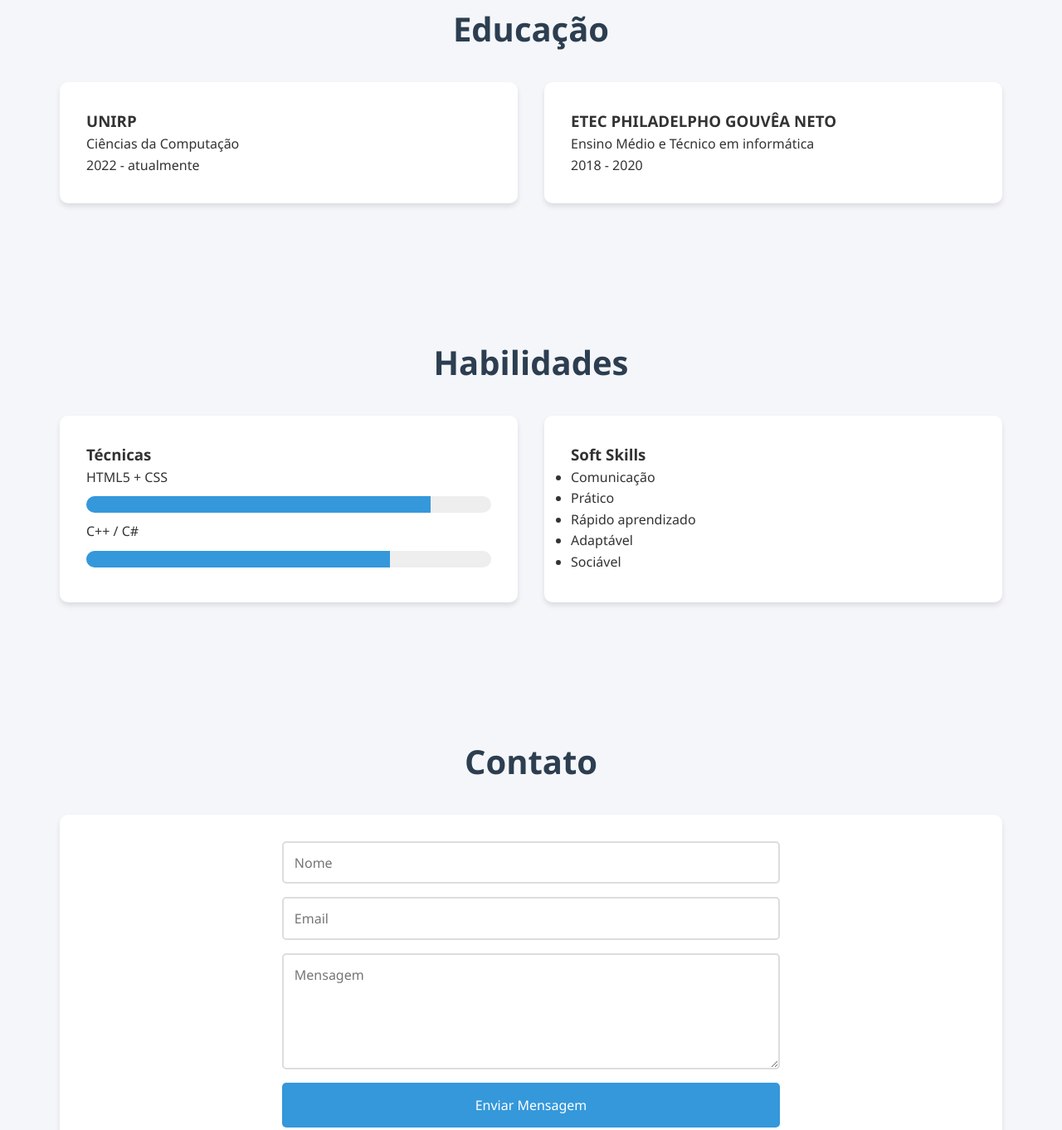
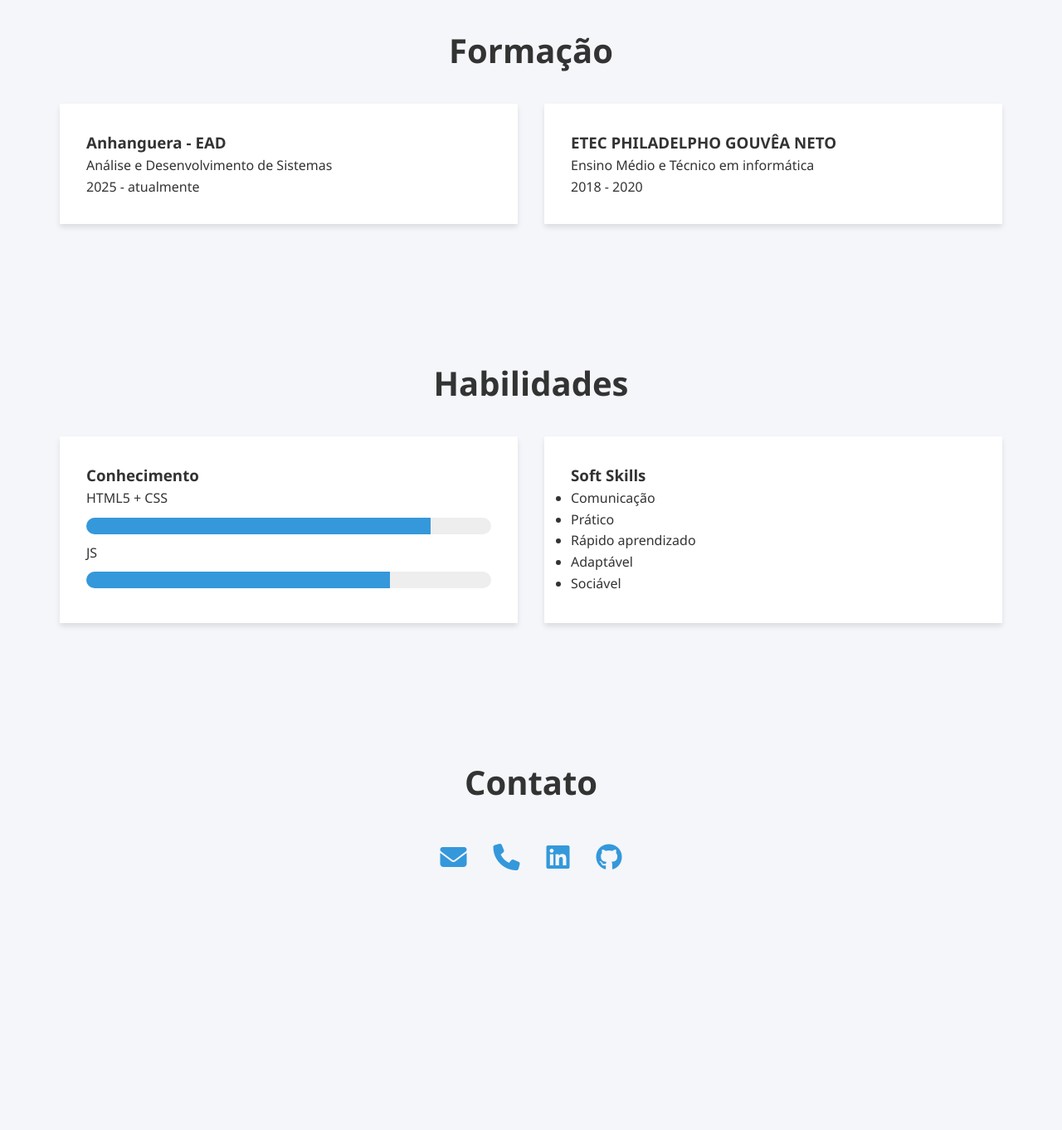
Before and after one commit to ItsTh3Hunter/portfolio, a plain HTML site: page index.html in a window 1280 px wide. Shown: the part 1108-2470 px from the top of the page at 83% size. After the commit the page ends 2231 px from the top, so only its background shows below. Drawn offline with Linux system fonts and the light colour scheme.

Commit message:
Corrigido: DarkMode nos 3 arquivos, variaveis de cor no CSS , na sessão contato foi removido os inputs e icons do FontOwesome adicionados

```diff
--- a/css/style.css
+++ b/css/style.css
@@ -1,9 +1,11 @@
         :root {
             --cor-primaria: #2c3e50;
             --cor-secundaria: #3498db;
-            --cor-destaque: #e74c3c;
+            --cor-destaque: #201e1e;
             --cor-texto: #333;
             --cor-fundo: #f5f6fa;
+            --cor-texto-titulo: #f5f6fa;
+            --cor-cartao: #ffffff;
         }
 
         * {
@@ -21,7 +23,7 @@
 
         .cabecalho {
             background: var(--cor-primaria);
-            color: white;
+            color: var(--cor-texto-titulo);
             padding: 2rem;
             text-align: center;
             position: relative;
@@ -44,7 +46,7 @@
         }
 
         .menu-item a {
-            color: white;
+            color: var(--cor-texto-titulo);
             text-decoration: none;
             font-weight: bold;
             transition: color 0.3s;
@@ -61,15 +63,15 @@
         }
 
         .titulo-secao {
-            color: var(--cor-primaria);
+            color: var(--cor-texto);
             margin-bottom: 2rem;
             text-align: center;
             font-size: 2.5rem;
         }
 
         .cartao {
-            background: white;
-            border-radius: 10px;
+            background: var(--cor-cartao);
+            border-radius: 1px;
             padding: 2rem;
             margin-bottom: 2rem;
             box-shadow: 0 4px 6px rgba(0,0,0,0.1);
@@ -118,7 +120,7 @@
 
         .botao {
             background: var(--cor-secundaria);
-            color: white;
+            color: var(--cor-fundo);
             padding: 1rem 2rem;
             border: none;
             border-radius: 5px;
@@ -129,6 +131,22 @@
 
         .botao:hover {
             background: var(--cor-destaque);
+        }
+
+        .tema-switch {
+            position: fixed;
+            bottom: 20px;
+            right: 20px;
+            z-index: 1000;
+        }
+
+        .dark-mode {
+            --cor-fundo: #1a1a1a;
+            --cor-texto: #ffffff;
+            --cor-primaria: #1e272e;
+            --cor-secundaria: #007bb5;
+            --cor-destaque: #a6d15b;
+            --cor-cartao: #2b2b2b ;
         }
 
         .redes-sociais {
@@ -164,20 +182,6 @@
             }
         }
 
-        .tema-switch {
-            position: fixed;
-            bottom: 20px;
-            right: 20px;
-            z-index: 1000;
-        }
-
-        .dark-mode {
-            --cor-fundo: #1a1a1a;
-            --cor-texto: #ffffff;
-            --cor-primaria: #1e272e;
-            --cor-secundaria: #0097e6;
-        }
-
         .animacao-entrada {
             opacity: 0;
             transform: translateY(20px);
--- a/index.html
+++ b/index.html
@@ -1,13 +1,19 @@
 <!DOCTYPE html>
 <html lang="pt-BR">
 <head>
+
     <meta charset="UTF-8">
     <meta name="viewport" content="width=device-width, initial-scale=1.0">
     <title>Luiz Henrique - Portfólio</title>
     <link rel="stylesheet" href="css/style.css">
+    <link rel="stylesheet" href="//use.fontawesome.com/releases/v6.7.2/css/all.css">
+    <script src="js/portfolio.js" ></script>
 
 </head>
 <body>
+
+
+
     <header class="cabecalho">
         <h1>Luiz Henrique Pereira de Carvalho</h1>
         <p>Técnico em T.I</p>
@@ -26,7 +32,7 @@
     <section id="sobre" class="secao animacao-entrada">
         <h2 class="titulo-secao">Sobre Mim</h2>
         <div class="cartao">
-            <p>Sou técnico em T.I, atuando no mercado desde 2021 na parte da infraestrutura. Extrovertido, pró-ativo e sociável são palavras que melhor me definem.</p>
+            <p>Sou formado como Técnico em Informática pela ETEC Philadelpho Gouvêa Netto, atualmente, curso Análise e Desenvolvimento de Sistemas na modalidade EAD e estou em busca da minha primeira oportunidade na área de desenvolvimento. Se procura um profissional comunicativo, proativo e comprometido com a evolução contínua, estou pronto para agregar valor à sua equipe!</p>
         </div>
     </section>
 
@@ -45,12 +51,12 @@
     </section>
 
     <section id="educacao" class="secao animacao-entrada">
-        <h2 class="titulo-secao">Educação</h2>
+        <h2 class="titulo-secao">Formação</h2>
         <div class="grid-habilidades">
             <div class="cartao">
-                <h3>UNIRP</h3>
-                <p>Ciências da Computação</p>
-                <p>2022 - atualmente</p>
+                <h3>Anhanguera - EAD</h3>
+                <p>Análise e Desenvolvimento de Sistemas</p>
+                <p>2025 - atualmente</p>
             </div>
             <div class="cartao">
                 <h3>ETEC PHILADELPHO GOUVÊA NETO</h3>
@@ -64,7 +70,7 @@
         <h2 class="titulo-secao">Habilidades</h2>
         <div class="grid-habilidades">
             <div class="cartao">
-                <h3>Técnicas</h3>
+                <h3>Conhecimento</h3>
                 <div class="habilidade">
                     <span>HTML5 + CSS</span>
                     <div class="barra-progresso">
@@ -72,7 +78,7 @@
                     </div>
                 </div>
                 <div class="habilidade">
-                    <span>C++ / C#</span>
+                    <span>JS</span>
                     <div class="barra-progresso">
                         <div class="progresso" data-width="75"></div>
                     </div>
@@ -93,13 +99,7 @@
 
     <section id="contato" class="secao animacao-entrada">
         <h2 class="titulo-secao">Contato</h2>
-        <div class="cartao">
-            <form class="contato-form" onsubmit="return enviarMensagem(event)">
-                <input type="text" class="campo" placeholder="Nome" required>
-                <input type="email" class="campo" placeholder="Email" required>
-                <textarea class="campo" placeholder="Mensagem" rows="5" required></textarea>
-                <button type="submit" class="botao">Enviar Mensagem</button>
-            </form>
+        <div class="">
             <div class="redes-sociais">
                 <a href="mailto:coding.carvalho@gmail.com" class="rede-social">
                     <i class="fas fa-envelope"></i>
@@ -118,10 +118,8 @@
     </section>
 
     <button onclick="alternarTema()" class="botao tema-switch">
-        <i class="fas fa-moon"></i>
+        <i class="fa-sharp fa-solid fa-moon"></i>
     </button>
-
-    <script src="js/portfolio.js" ></script>
 
 </body>
 </html>
--- a/js/portfolio.js
+++ b/js/portfolio.js
@@ -20,27 +20,17 @@ function verificarElementosVisiveis() {
     });
 }
 
-// Alternar tema claro/escuro
+// Alternar tema
 function alternarTema() {
     document.body.classList.toggle('dark-mode');
     const botao = document.querySelector('.tema-switch i');
+
+    // Alterna o icone entre lua e sol
     botao.classList.toggle('fa-moon');
     botao.classList.toggle('fa-sun');
 }
 
-// Enviar mensagem do formulário
-function enviarMensagem(event) {
-    event.preventDefault();
-    const form = event.target;
-    const formData = new FormData(form);
-
-    // Simulação de envio
-    alert('Mensagem enviada com sucesso!');
-    form.reset();
-    return false;
-}
-
-// Menu suave
+ // Menu suave
 document.querySelectorAll('a[href^="#"]').forEach(anchor => {
     anchor.addEventListener('click', function (e) {
         e.preventDefault();
```
